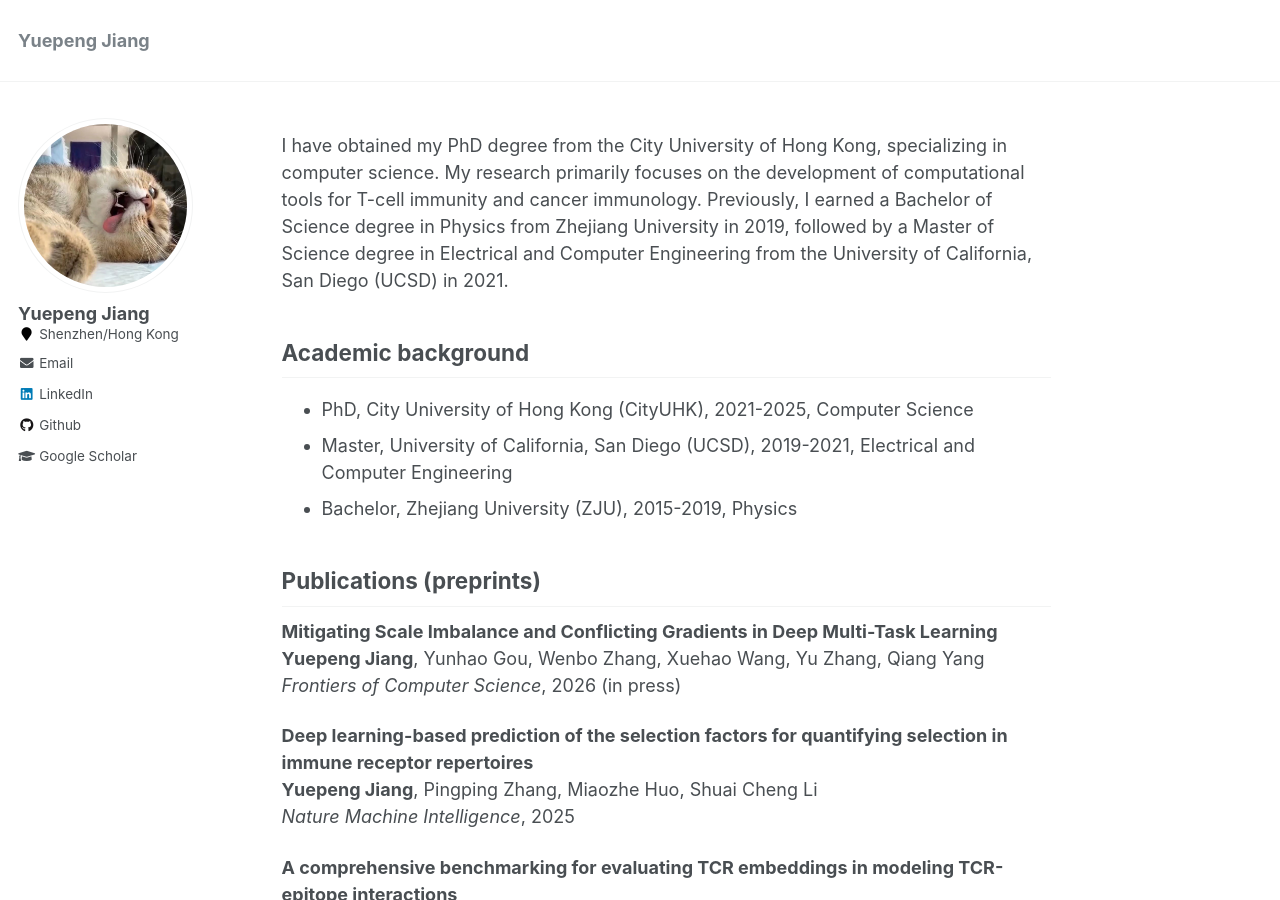
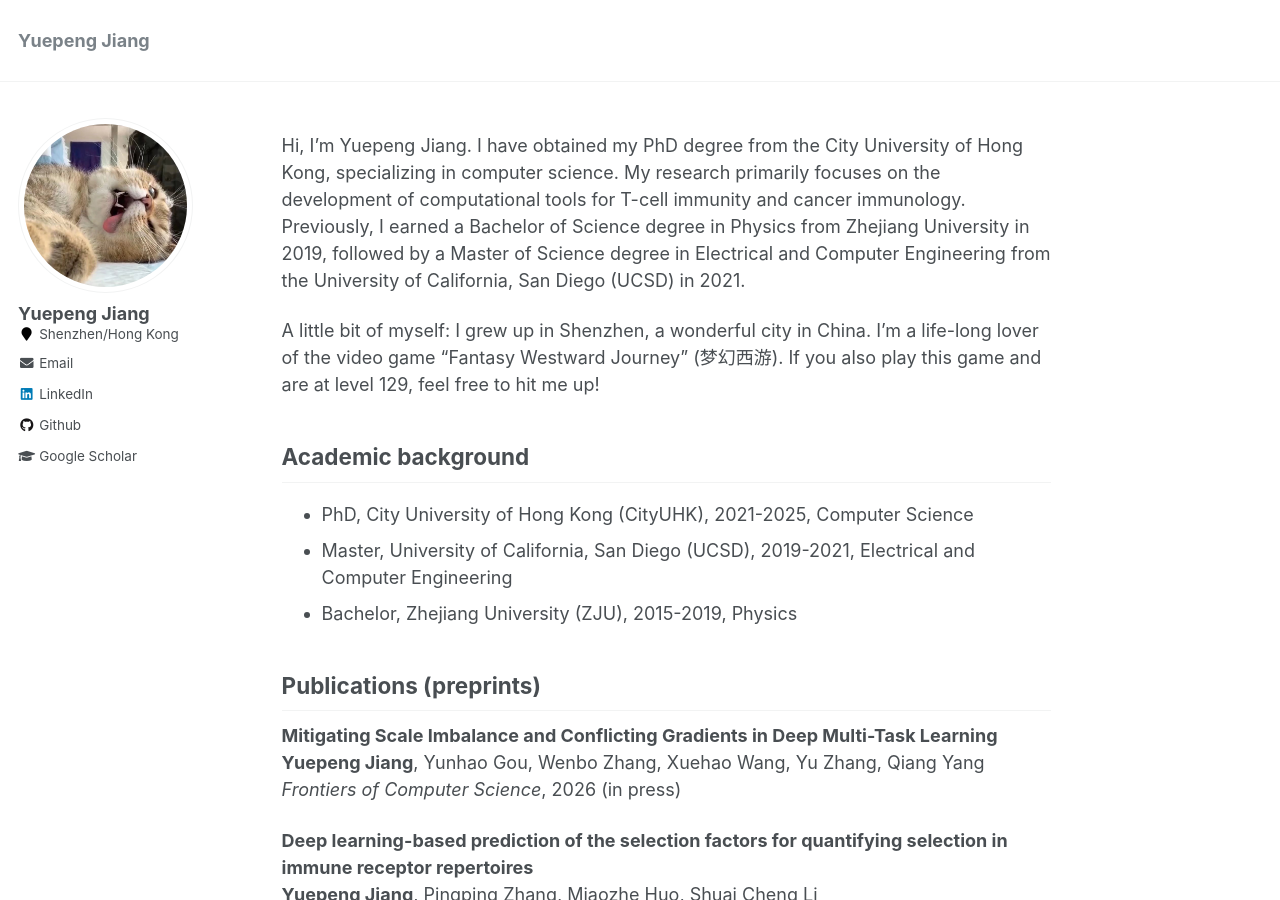
Before and after one commit to jiangdada1221/jiangdada1221.github.io, a Jekyll site: the page built from _pages/about.md, in a window 1280 px wide and 900 px high. Built offline with Jekyll 4.4.1, drawn with Linux system fonts in a browser that asks for light colours.

Commit message:
Update about.md

```diff
--- a/_pages/about.md
+++ b/_pages/about.md
@@ -7,9 +7,9 @@ redirect_from:
   - /about/
   - /about.html
 ---
-I have obtained my PhD degree from the City University of Hong Kong, specializing in computer science. My research primarily focuses on the development of computational tools for T-cell immunity and cancer immunology. Previously, I earned a Bachelor of Science degree in Physics from Zhejiang University in 2019, followed by a Master of Science degree in Electrical and Computer Engineering from the University of California, San Diego (UCSD) in 2021. <br />
+Hi, I'm Yuepeng Jiang. I have obtained my PhD degree from the City University of Hong Kong, specializing in computer science. My research primarily focuses on the development of computational tools for T-cell immunity and cancer immunology. Previously, I earned a Bachelor of Science degree in Physics from Zhejiang University in 2019, followed by a Master of Science degree in Electrical and Computer Engineering from the University of California, San Diego (UCSD) in 2021. <br />
 
-<!-- A little bit of myself: I grew up in Shenzhen, a wonderful city in China. Playing the violin and sports are used to be my daily routine before my undergraduate study and I have earned the Level 10 Certification of Violin at my early age. I'm a life-long lover of the video game “Fantasy Westward Journey” (梦幻西游). Welcome to my [BiliBili channel!](https://space.bilibili.com/484406122?spm_id_from=333.1007.0.0). <br /> -->
+A little bit of myself: I grew up in Shenzhen, a wonderful city in China. I'm a life-long lover of the video game “Fantasy Westward Journey” (梦幻西游). If you also play this game and are at level 129, feel free to hit me up!  <br />
 
 <!-- [Resume)](https://jiangdada1221.github.io/files/CV_2021fall.pdf), updated in 2021-10 <br /> -->
 
```
